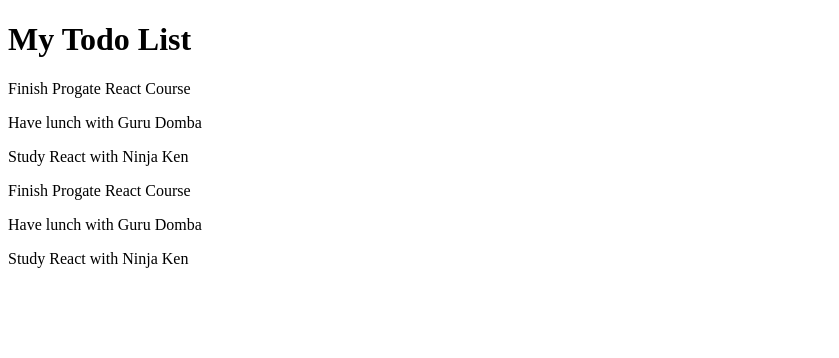
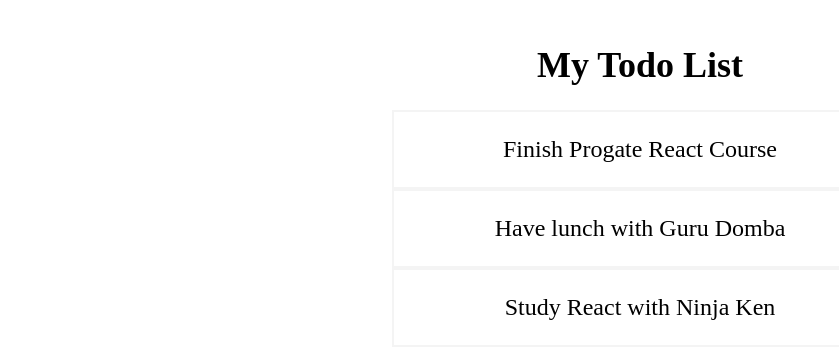
Before and after one commit to bimadiksa/to-do-list, a React (Vite) app: page / in a window 1280 px wide. Shown: the top 358 px of the page, without its empty margins (0-839 px from the left). Built offline with nearby package versions, Linux system fonts and the light colour scheme.

Commit message:
Add CSS to component

```diff
--- a/src/App.jsx
+++ b/src/App.jsx
@@ -26,17 +26,22 @@
 
 
   return (
-    <div>
-      <h1>My Todo List</h1>
-      {/* Gunakan method map di sini */}
-      {todos.map((todo) => {
-        return <p key={todo.id}>{todo.title}</p>
-      })}
-       {/* Berikan data-nya ke component Todos */}
-       <Todos todos={todos} />
+    <div style={styles.container}>
+      <h1 style={styles.title}>My Todo List</h1>
+      <Todos todos={todos} />
     </div>
   )
 }
 
+const styles = {
+  container: {
+    textAlign: 'center',
+    padding: '12px',
+  },
+  title: {
+    fontSize: '36px',
+  },
+}
+
 
 export default App
--- a/src/components/TodoItem.jsx
+++ b/src/components/TodoItem.jsx
@@ -2,8 +2,14 @@
 
 
 const TodoItem = ({ todo }) => {
-  return <p>{todo.title}</p>
+  return (<div style={style}>
+    <p>{todo.title}</p>
+  </div>)
 }
 
+const style = {
+    border: '2px solid #f4f4f4',
+    fontSize: '24px',
+  }
 
 export default TodoItem
--- a/src/components/Todos.jsx
+++ b/src/components/Todos.jsx
@@ -4,14 +4,19 @@
 
 const Todos = ({todos}) => {
   return (
-    <div>
+    <div style={styles.container}>
       {todos.map((todo) => {
-        // Berikan datanya ke TodoItem
         return <TodoItem key={todo.id} todo={todo} />
       })}
     </div>
   )
 }
 
+const styles = {
+  container: {
+    width: '40%',
+    margin: '0 auto',
+  },
+}
 
 export default Todos
```
